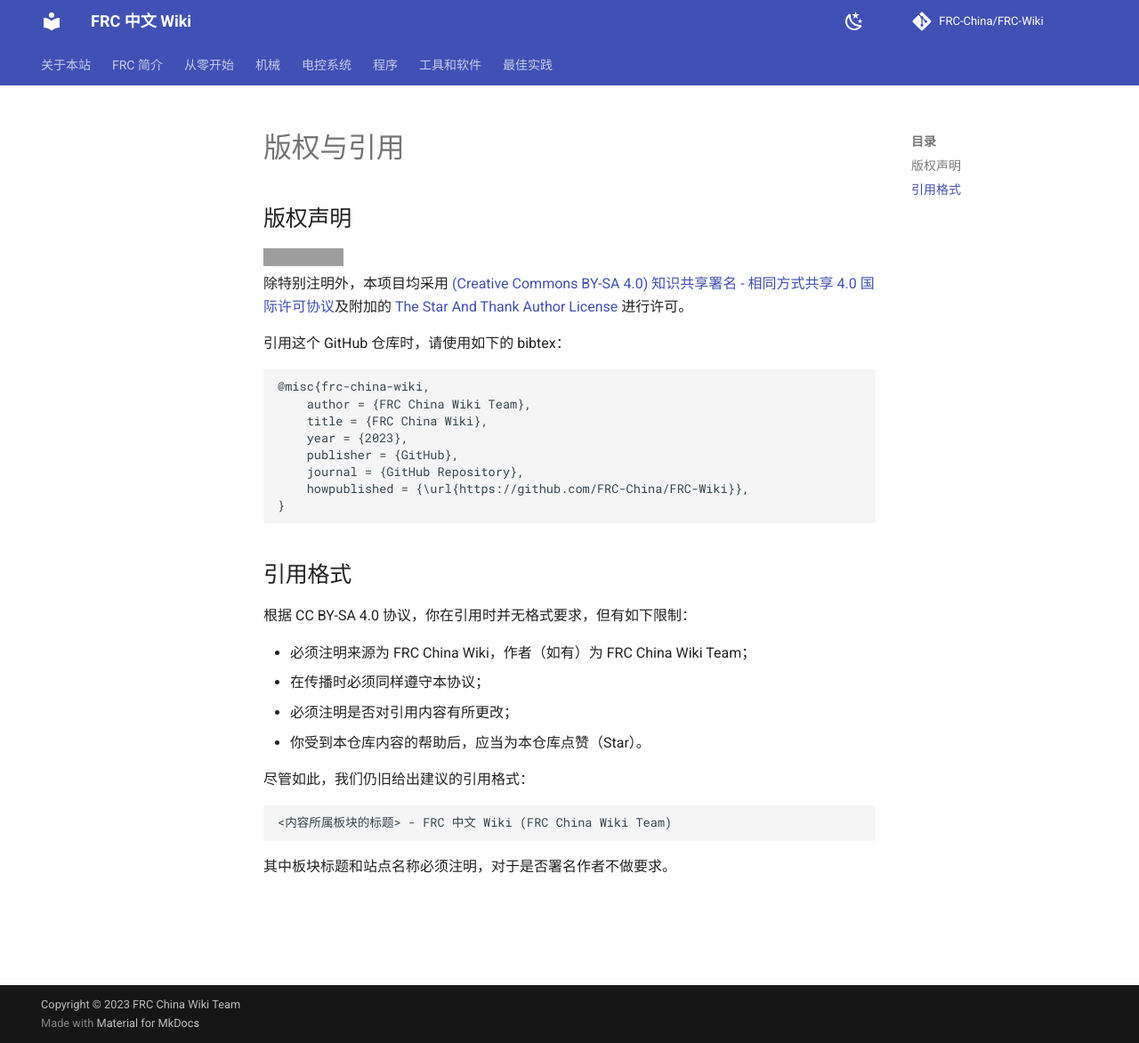
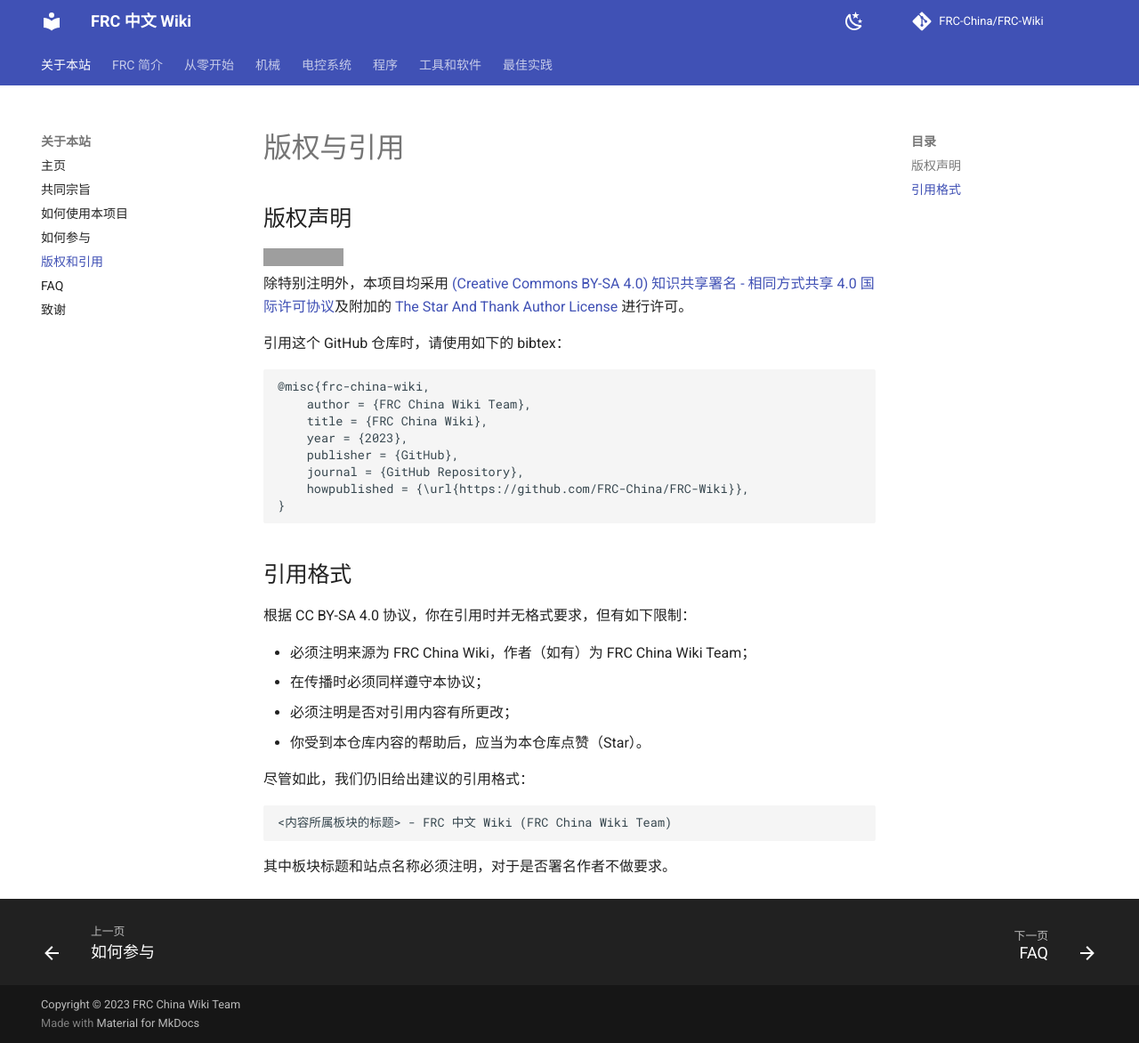
Before and after one commit to FRC-China/FRC-Wiki, an MkDocs documentation site: the page built from docs/start/copyright.md, in a window 1280 px wide and 1172 px high. Shown: the whole window at 89% size. Built offline with MkDocs 1.6.1 and Material for MkDocs 9.7.7, drawn with Linux system fonts in a browser that asks for light colours; comment, search, counter and statistics services are not loaded; part of the change alters nothing that is shown; grey boxes are pictures that could not be loaded.

Commit message:
feat(mkdocs.yml): 更改页面结构

```diff
--- a/mkdocs.yml
+++ b/mkdocs.yml
@@ -13,6 +13,7 @@ nav:
       - 共同宗旨: start/commons.md
       - 如何使用本项目: start/usage.md
       - 如何参与: start/contribute.md
+      - 版权和引用: start/copyright.md
       - FAQ: start/faq.md
       - 致谢: start/acknowledgement.md
   - FRC 简介:
```
